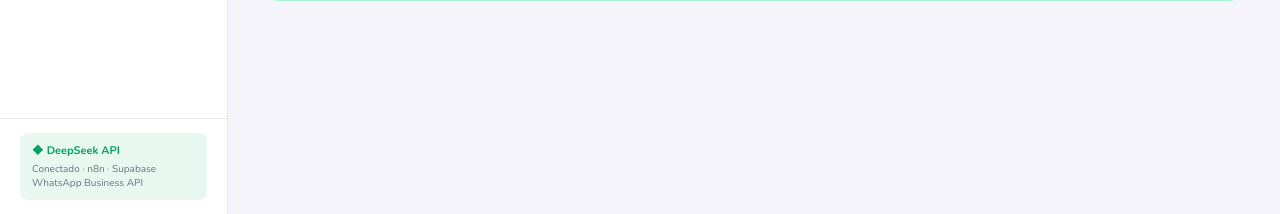
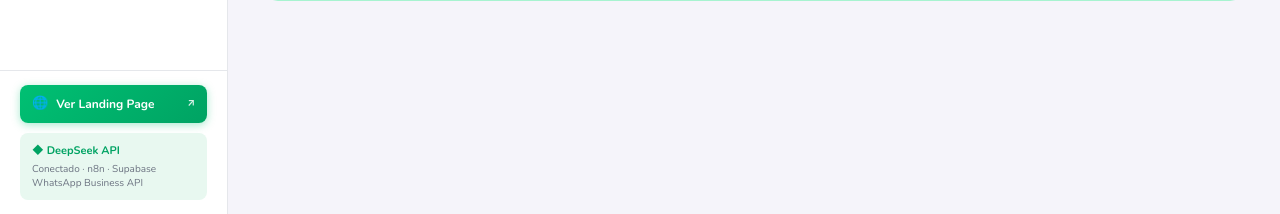
Before and after one commit to Alvar88/caso_alegra, a Next.js app: page / in a window 1280 px wide. Shown: the part 586-800 px from the top of the page. Built offline with nearby package versions, Linux system fonts and the light colour scheme; no server answers; the database is empty.

Commit message:
Add landing page link to sidebar footer

```diff
--- a/components/Sidebar.tsx
+++ b/components/Sidebar.tsx
@@ -74,7 +74,19 @@ export default function Sidebar() {
       </nav>
 
       {/* Footer */}
-      <div style={{ padding: '14px 20px', borderTop: '1px solid #E5E7EB' }}>
+      <div style={{ padding: '14px 20px', borderTop: '1px solid #E5E7EB', display: 'flex', flexDirection: 'column', gap: 10 }}>
+        <Link href="/landing" style={{
+          display: 'flex', alignItems: 'center', gap: 8,
+          padding: '9px 12px', borderRadius: 8,
+          background: 'linear-gradient(135deg, #00C073, #00A363)',
+          textDecoration: 'none', color: '#fff',
+          fontSize: 12, fontWeight: 700,
+          boxShadow: '0 2px 8px rgba(0,192,115,0.35)',
+        }}>
+          <span style={{ fontSize: 13 }}>🌐</span>
+          Ver Landing Page
+          <span style={{ marginLeft: 'auto', fontSize: 10, opacity: 0.85 }}>↗</span>
+        </Link>
         <div style={{ background: '#E8F8F0', borderRadius: 8, padding: '10px 12px' }}>
           <div style={{ fontSize: 11, fontWeight: 700, color: '#00A363', marginBottom: 3 }}>◆ DeepSeek API</div>
           <div style={{ fontSize: 10, color: '#6B7280', lineHeight: 1.4 }}>
```
